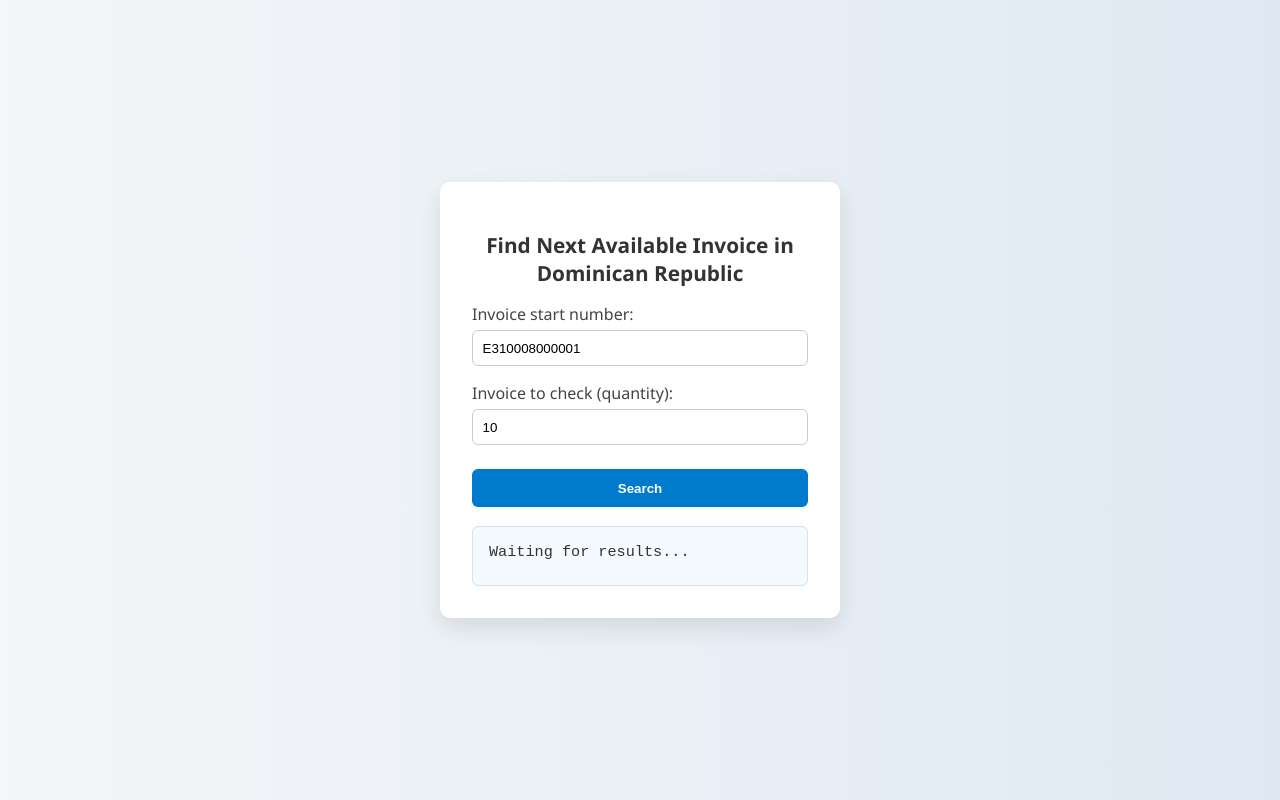
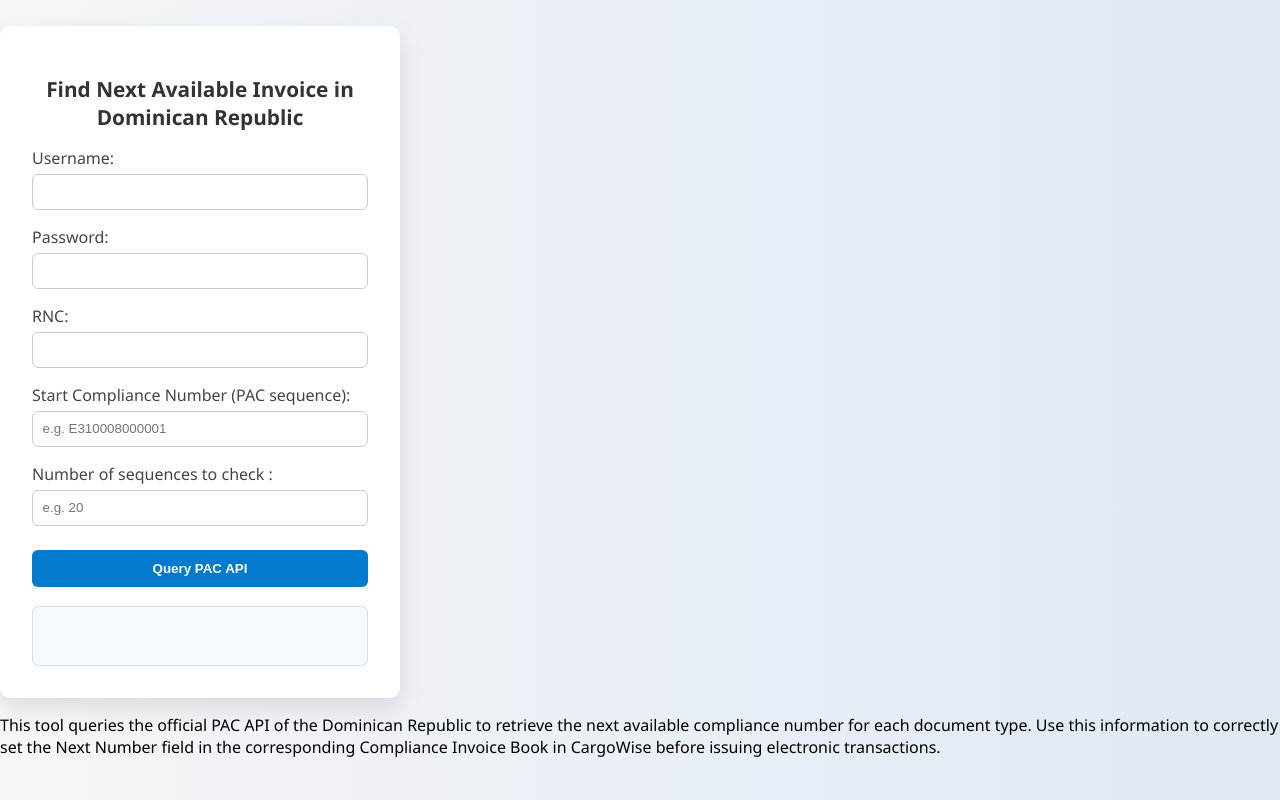
Before and after one commit to anmatths/DominicanRepublic, a website: page public/index.html in a window 1280 px wide. Drawn offline with Linux system fonts and the light colour scheme.

Commit message:
added more element to the form
we add user, password and rnc filed to be completed
we add a description and a list of elements to select
we add placeholder as example

```diff
--- a/public/index.html
+++ b/public/index.html
@@ -9,17 +9,46 @@
 </head>
 
 <body>
+  <div class="form-wrapper">
     <form id="invoiceForm">
       <h2>Find Next Available Invoice in Dominican Republic</h2>
-        <label for="lastInvoice">Invoice start number:</label>
-        <input type="text" id="lastInvoice" placeholder="E310008000001" required value="E310008000001" />
 
-        <label for="searchRange">Invoice to check (quantity):</label>
-        <input type="number" id="searchRange" required value="10" min="1" />
+      <label for="username">Username:</label>
+      <input type="text" id="username" required />
 
-        <button type="submit">Search</button>
-        <div id="resultBox">Waiting for results...</div>
+      <label for="password">Password:</label>
+      <input type="password" id="password" required />
+
+      <label for="rncid">RNC:</label>
+      <input type="text" id="rncid" required />
+
+      <label for="lastInvoice">Start Compliance Number (PAC sequence):</label>
+      <input type="text" id="lastInvoice" list="invoiceOptions" required placeholder="e.g. E310008000001" />
+      <datalist id="invoiceOptions">
+        <option value="E310008000001">
+        <option value="E320008000001">
+        <option value="E330008000001">
+        <option value="E340008000001">
+        <option value="E440008000001">
+        <option value="E450008000001">
+      </datalist>
+
+      <label for="searchRange">Number of sequences to check :</label>
+      <input type="number" id="searchRange" required placeholder="e.g. 20" min="1" />
+
+      <button type="submit">Query PAC API</button>
+      <div id="resultBox"></div>
     </form>
+
+    <div class="form-header">
+      <p>
+        This tool queries the official PAC API of the Dominican Republic to retrieve the next available compliance
+        number
+        for each document type. Use this information to correctly set the Next Number field in the corresponding
+        Compliance Invoice Book in CargoWise before issuing electronic transactions.
+      </p>
+    </div>
+  </div>
 
   <script>
     document.getElementById('invoiceForm').addEventListener('submit', async function (e) {
@@ -28,6 +57,9 @@
       const resultBox = document.getElementById("resultBox");
       resultBox.innerText = "Waiting for results...";
 
+      const user = document.getElementById('username').value;
+      const pass = document.getElementById('password').value;
+      const rncid = document.getElementById('rncid').value;
       const lastInvoice = document.getElementById('lastInvoice').value;
       const searchRange = parseInt(document.getElementById('searchRange').value, 10);
 
@@ -37,7 +69,7 @@
           headers: {
             "Content-Type": "application/json"
           },
-                    body: JSON.stringify({ lastInvoice, searchRange })
+          body: JSON.stringify({ user, pass, rncid, lastInvoice, searchRange })
         });
 
         const data = await response.json();
@@ -45,7 +77,7 @@
         if (!response.ok) {
           resultBox.innerText = `Error: ${data.error || "Unknown error occurred."}`;
         } else {
-                    resultBox.innerText = `Invoice: ${data.invoice || "Not found"}\nMessage: ${data.message}`;
+          resultBox.innerText = `Compliance Number: ${data.invoice || "No Available"}\Status: ${data.message}`;
         }
       } catch (err) {
         resultBox.innerText = "An error occurred while processing the response.";
```
Lines whose indentation alone changed are shown as unchanged.
